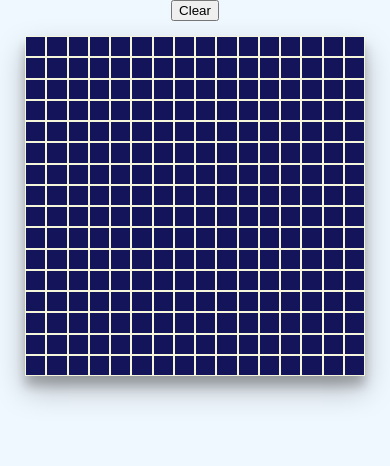
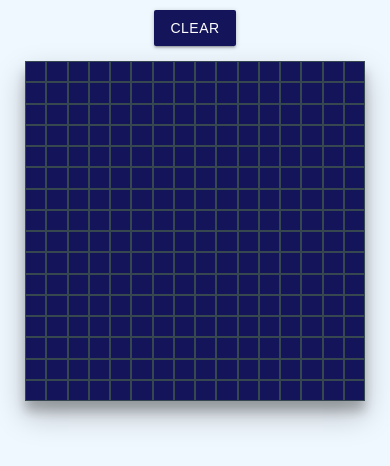
Before and after one commit to Vejituh/etch-a-sketch, a plain HTML site: page index.html in a window 390 px wide. Drawn offline with Linux system fonts and the light colour scheme.

Commit message:
added responsive design for the grid

```diff
--- a/script.js
+++ b/script.js
@@ -9,7 +9,7 @@ const createGrids = () => {
     for (let i =0; i < gridNum * gridNum; i++){
         let div = document.createElement("div");
         div.style.background = "#14145b";
-        div.style.border = "solid #f5f5dc 0.1px";
+        div.style.border = "solid #37474F 0.1px";
 
         gridContainer.appendChild(div);
     }
--- a/style.css
+++ b/style.css
@@ -4,7 +4,7 @@ body {
 }
 
 .container{
-    margin: 0 auto;
+    margin: 10px auto;
     display:flex;
     flex-direction:row;
     flex-wrap: wrap;
@@ -19,3 +19,39 @@ body {
     margin-top:15px;
     box-shadow: 0 14px 28px rgba(0,0,0,0.25), 0 10px 10px rgba(0,0,0,0.22);
 }
+
+.clear {
+    font-size: 14px;
+    cursor: pointer;
+    background-color: #14145b;
+    text-align: center;
+    letter-spacing: .5px;
+    text-decoration: none;
+    color: #fff;
+    outline:0;
+    border:none;
+    border-radius:2px;
+    height:36px;
+    line-height:36px;
+    padding: 0 16px;
+    text-transform: uppercase;
+    box-shadow: 0 2px 2px 0 rgba(0,0,0,0.14),0 3px 1px -2px rgba(0,0,0,0.12),0 1px 5px 0 rgba(0,0,0,0.2);
+}
+
+@media screen and (min-width: 500px) {
+    .container{
+        width:380px;
+    }
+}
+
+@media screen and (min-width: 700px) {
+    .container{
+        width:580px;
+    }
+}
+
+@media screen and (min-width: 1000px) {
+    .container{
+        width:880px;
+    }
+}
```
